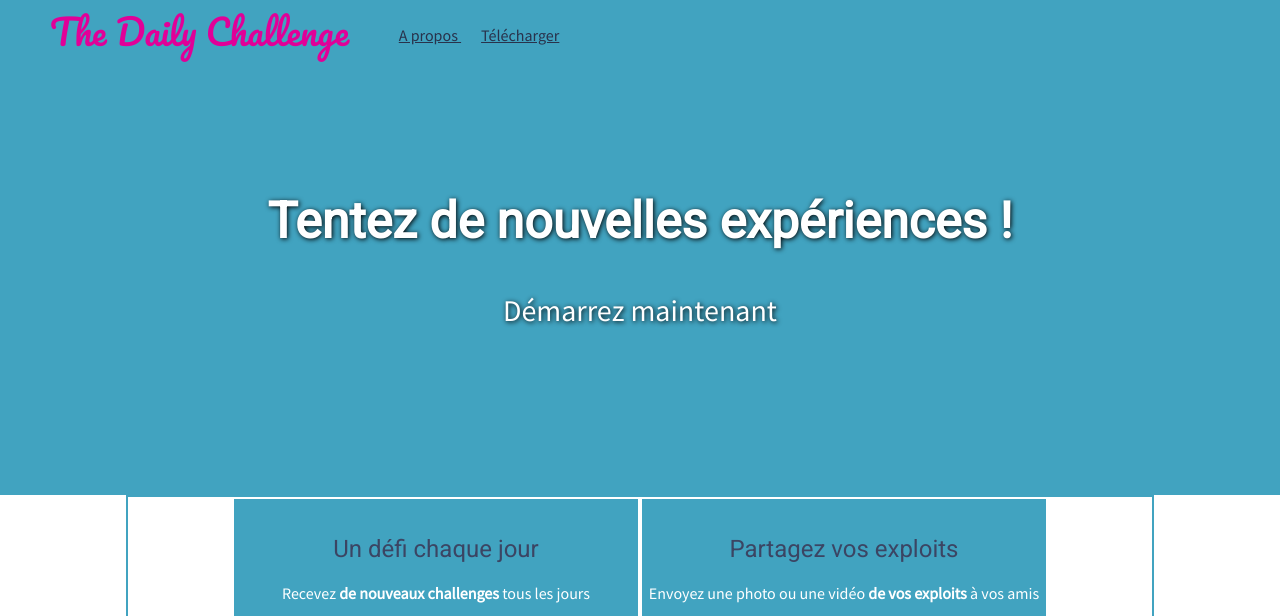
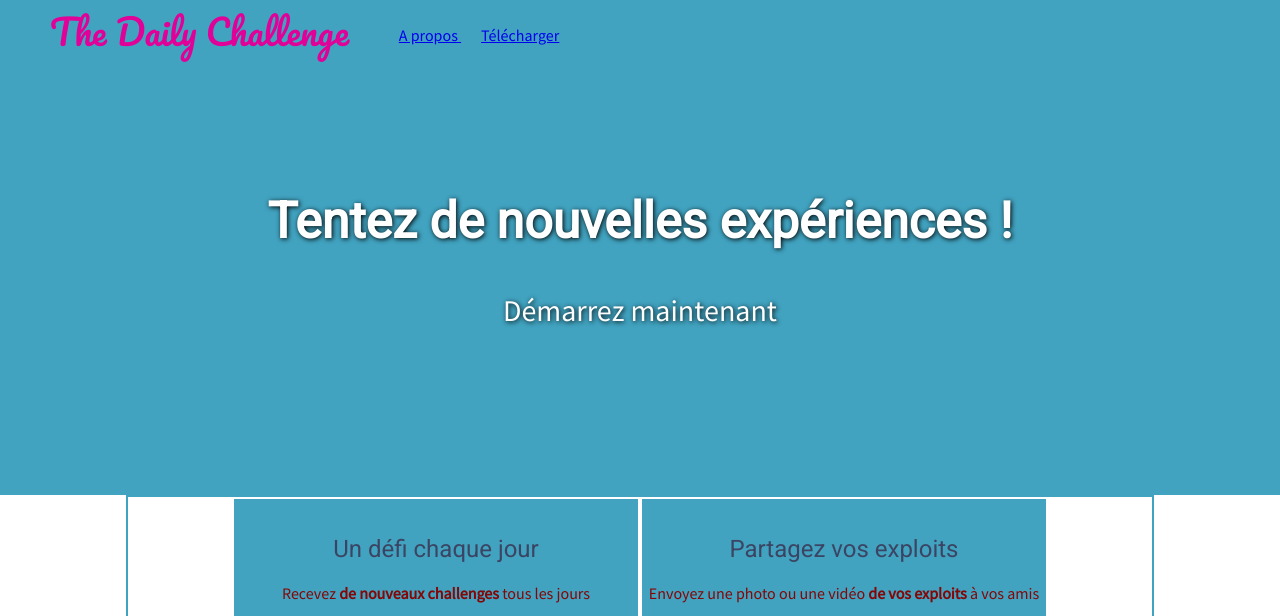
Before and after one commit to clarabizet/courscode2, a plain HTML site: page 2/index.html in a window 1280 px wide. Shown: the top 616 px of the page. Drawn offline with nearby package versions, Linux system fonts and the light colour scheme; grey boxes are pictures that could not be loaded.

Commit message:
2eme etape js

```diff
--- a/2/index.html
+++ b/2/index.html
@@ -3,6 +3,8 @@
   <head>
     <meta charset="utf-8">
     <title>The Daily challenge</title>
+    <script src="http://code.jquery.com/jquery-1.12.0.min.js"></script>
+    <script src="script.js"></script>
     <link href="https://fonts.googleapis.com/css?family=Roboto|Source+Sans+Pro|Pacifico" rel="stylesheet">
     <link href="style.css" rel="stylesheet" type="text/css">
   </head>
--- /dev/null
+++ b/2/script.js
@@ -0,0 +1,5 @@
+
+$(document).ready(function(){
+	alert("Bienvenue");
+	$("p").addClass('red');
+});
--- a/2/style.css
+++ b/2/style.css
@@ -41,7 +41,7 @@ h2 {
 
 p{
   color: #ffffff;
-}
+})
 
 a {
   color: #29324B;
@@ -82,6 +82,7 @@ a:hover {
   text-decoration: none;
 }
 
+
 #baseline a:hover {
   position: relative;
   top:5px;
@@ -104,3 +105,7 @@ a:hover {
   flex-wrap:wrap;
   justify-content: center;
 }
+
+.red{
+  color: #850606
+}
```
Also changed, not shown: 1 other file.
